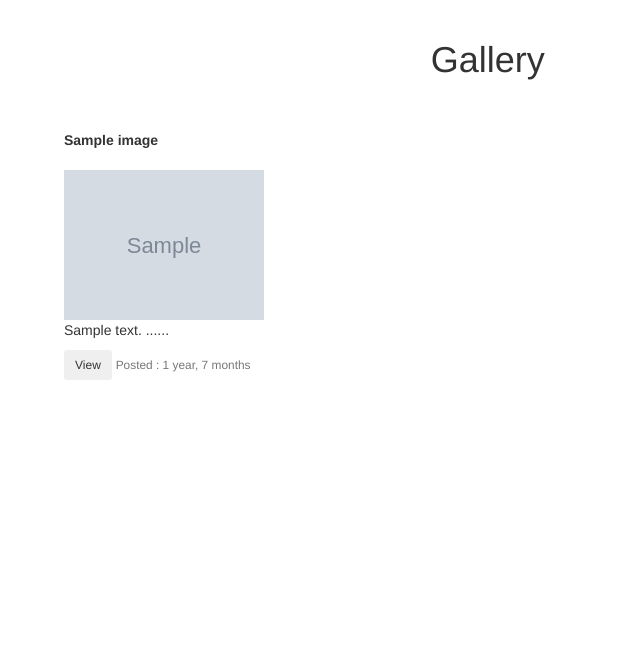
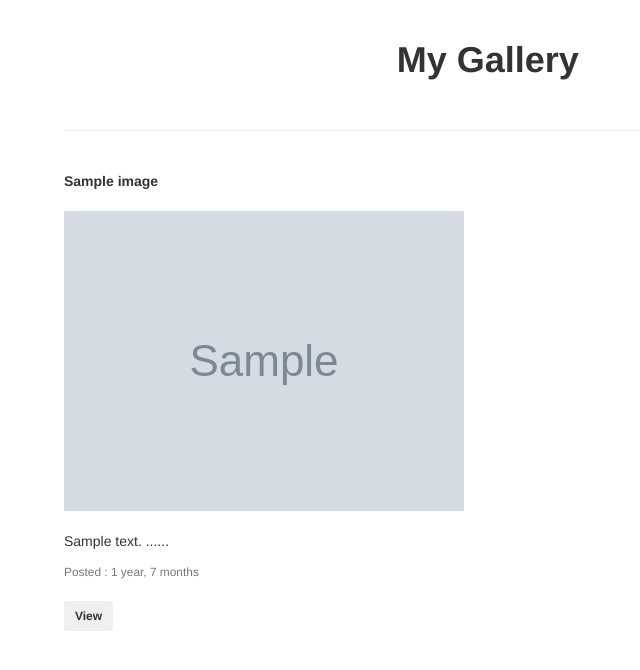
Before and after one commit to OscarMugendi/My-Gallery, a Django app: page /gallery/ in a window 1280 px wide. Shown: the part 52-722 px from the top of the page, without its empty margins (21-661 px from the left). Run offline with Django 3.2, Linux system fonts and the light colour scheme; tables that the repository leaves empty hold one stand-in row (values such as "Sample post"); grey boxes marked "Sample" are stand-in pictures; some libraries are stand-ins or nearby versions.

Commit message:
Debugging

```diff
--- a/photos/templates/category_detail.html
+++ b/photos/templates/category_detail.html
@@ -3,13 +3,13 @@
         <div class="card-header"><b>{{image.name}}</b></div>
         <br>
         <div class="card-body">
-            <img class="card-img-top" src = "{{ image.photo.url }}" data-toggle="modal" data-target="#myModal{{image.id}}">
+            <img class="card-img-top" src = "{{ image.photo.url }}">
             <br>
             <br>
             <p class="card-text">{{image.summary}}</p>
             <div class="d-flex justify-content-between align-items-center">
                 <div class="btn-group">
-                    <button type="button" class="btn btn-sm btn-outline-secondary" data-toggle="modal" data-target="#myModal{{image.id}}">View Image</button>
+                    <button type="button" class="btn btn-sm btn-outline-secondary"><b>View</b></button>
                 </div>
                 <small class="text-muted">{{image.pub_date}}</small>
             </div>
--- a/photos/templates/gallery/gallery.html
+++ b/photos/templates/gallery/gallery.html
@@ -16,10 +16,11 @@
         <div class="container">
             <div class="row no-gutters slider-text align-items-center">
                 <div class="col-md-9 ftco-animate">
-                    <h1 style="text-align: center">Gallery</h1>
+                    <h1 style="text-align: center"><b>My Gallery</b></h1>
                 </div>
             </div>
             <br>
+            <hr>
             <br>
         </div>
     </section>
--- a/photos/templates/gallery/show_album.html
+++ b/photos/templates/gallery/show_album.html
@@ -2,66 +2,31 @@
     <div class="container">
         <div class="row">
         {% for image in gallery %}
-        <div class="col-md-4">
-          <div class="card mb-4 shadow-sm" style="width:20rem;height:23rem;">
+            <div class="col-md-4 clearfix">
+                <div class="card mb-4 shadow-sm" style="width:20rem;height:40rem;">
                     <div class="card-header"><b>{{image.name}}</b></div>
                     <br>
                     <div class="card-body">
-              <img class="card-img-top"src = "{{ image.photo.url }}" data-toggle="modal" data-target="#myModal{{image.id}}" style="height:150px;"/>
-
-
+                        <img class="card-img-top" src = "{{ image.photo.url }}"/>
+                        <br>
                         <br>
                         <p class="card-text">{{image.summary}}</p>
+                        <small class="text-muted">Posted : {{image.pub_date|timesince}}</small>
+                        <br>
+                        <br>
                         <div class="d-flex justify-content-between align-items-center">
                             <div class="btn-group">
-                  <button type="button" class="btn btn-sm btn-outline-secondary" data-toggle="modal" data-target="#myModal{{image.id}}">View</button>
-                </div>
-                <small class="text-muted">Posted : {{image.pub_date|timesince}}</small>
+                                <button type="button" class="btn btn-sm btn-outline-secondary"><b>View</b></button>
                             </div>
                         </div>
                     </div>
                 </div>
+                <br>
+            </div>
 
-      <!-- Modal -->
-<div class="modal fade" id="myModal{{image.id}}" tabindex="-1" role="dialog" aria-labelledby="exampleModalLabel" aria-hidden="true">
-<div class="modal-dialog modal-lg" role="document">
-<div class="modal-content">
-  <div class="modal-header">
-    <h5 class="modal-title" id="#{{image.name}}">{{image.name}}</h5>
-    <button type="button" class="close" data-dismiss="modal" aria-label="Close">
-      <span aria-hidden="true">&times;</span>
-    </button>
-  </div>
-  <div>
-    <img src = "{{ image.photo.url }}" class="img-fluid" alt="{{image.name}}"/>
-  </div>
-  <div class="modal-body">{{image.description}}</div>
-  <div class="modal-body">Category: {{image.category}}</div>
-  <div class="modal-body">Location:{{image.location}}</div>
-  <div class="modal-footer">
-
-    <button type="button" class="btn btn-info" value="https://django-photo-gallery.herokuapp.com{{ image.photo.url }}" onclick="copyURL(this.value)">Copy URL</button>
-    <button type="button" class="btn btn-secondary" data-dismiss="modal">Close</button>
+        {% empty %}
+            <h3>The gallery is still empty!</h3>
+        {% endfor %}
         </div>
     </div>
 </div>
-</div>
-<script>
-function copyURL(value){
-function handler(event){
-event.clipboardData.setData('text/plain',value);
-event.preventDefault();
-document.removeEventListener('copy',handler, true);
-}
-document.addEventListener('copy', handler, true);
-document.execCommand('copy');
-}
-</script>
-      {% empty %}
-      <h3>The gallery is still empty!</h3>
-
-
-    {% endfor %}
-
-
-</div>
--- a/photos/templates/index.html
+++ b/photos/templates/index.html
@@ -13,12 +13,12 @@
                 <br>
                 <p><a href="{% url 'gallery' %}" class="btn btn-info btn-lg">View all Photos</a></p>
                 <br>
-                <p>
+                <!--<p>
                     <a href="{% url 'urban'%}" class="btn btn-success">Urban</a>
                     <a href="{% url 'wild'%}" class="btn btn-primary">Wild</a>
                     <a href="{% url 'traditional'%}" class="btn btn-success">Traditional</a>
                     <a href="{% url 'scenic'%}" class="btn btn-primary">Scenic</a>
-                </p>
+                </p>-->
             </div>
         </section>
     </div>
--- a/photos/views.py
+++ b/photos/views.py
@@ -37,21 +37,21 @@ def search_category(request):
 def urban(request):
     urban_category = Category.objects.get(pk=1)
     urban = Image.objects.all().filter(category=urban_category)
-    return render(request,'category/urban/urban.html', {'urban':urban})
+    return render(request,'category/urban/urban.html', {"urban":urban})
 
 
 def wild(request):
-    wild_category = Category.objects.get(pk=2)
+    wild_category = Category.objects.get(pk=1)
     wild = Image.objects.filter(category=wild_category)
     return render(request,'category/wild/wild.html', {'wild':wild})
 
 
 def traditional(request):
-    traditional_category = Category.objects.get(pk=5)
+    traditional_category = Category.objects.get(pk=1)
     traditional = Image.objects.filter(category=traditional_category)
     return render(request,'category/traditional/traditional.html', {'traditional':traditional})
 
 def scenic(request):
-    scenic_category = Category.objects.get(pk=3)
+    scenic_category = Category.objects.get(pk=1)
     scenic = Image.objects.filter(category=scenic_category)
     return render(request,'category/scenic/scenic.html', {'scenic':scenic})
```
Also changed, not shown: photos/templates/modal.html (deleted, +0 -34 lines). Lines whose indentation alone changed are shown as unchanged.
